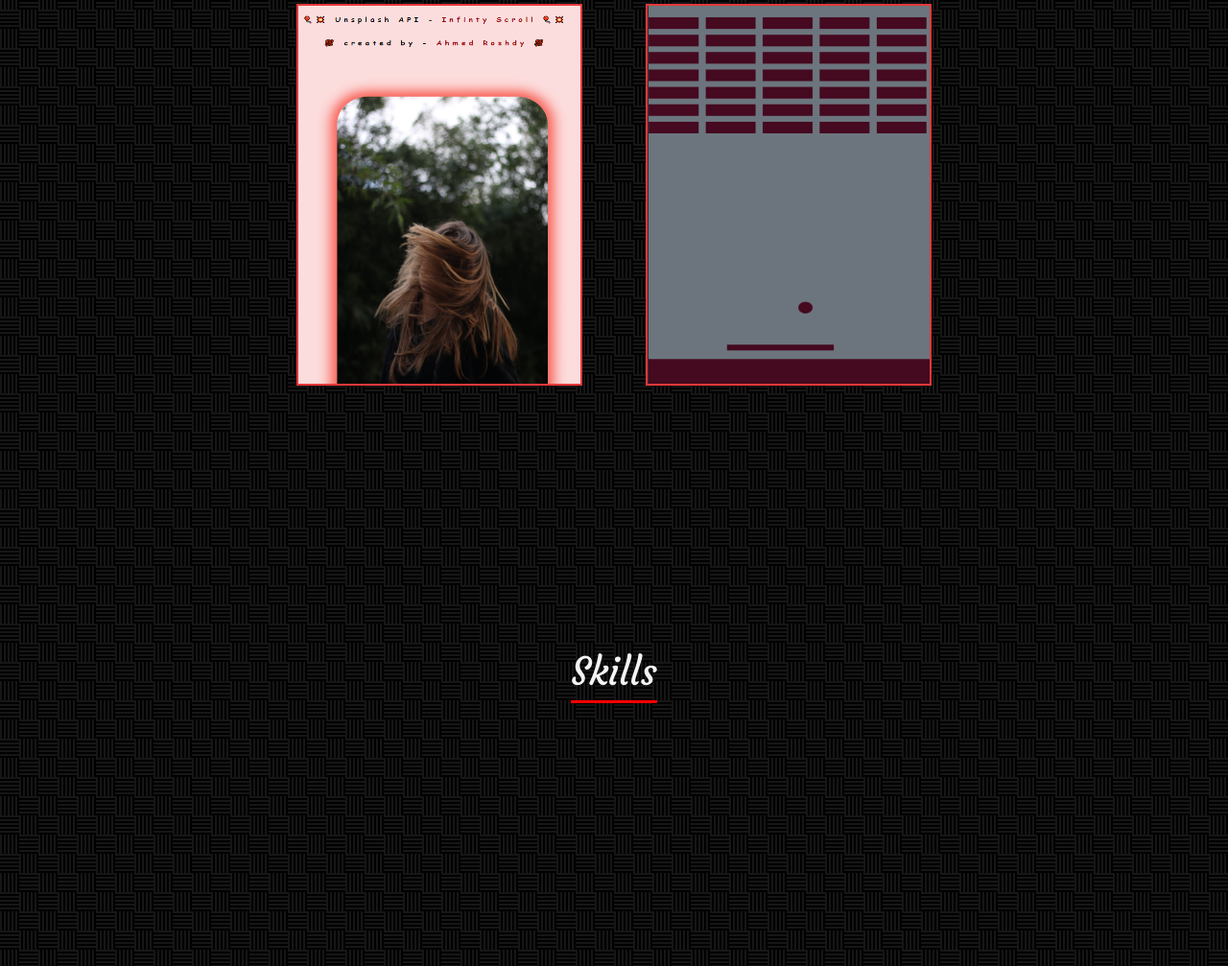
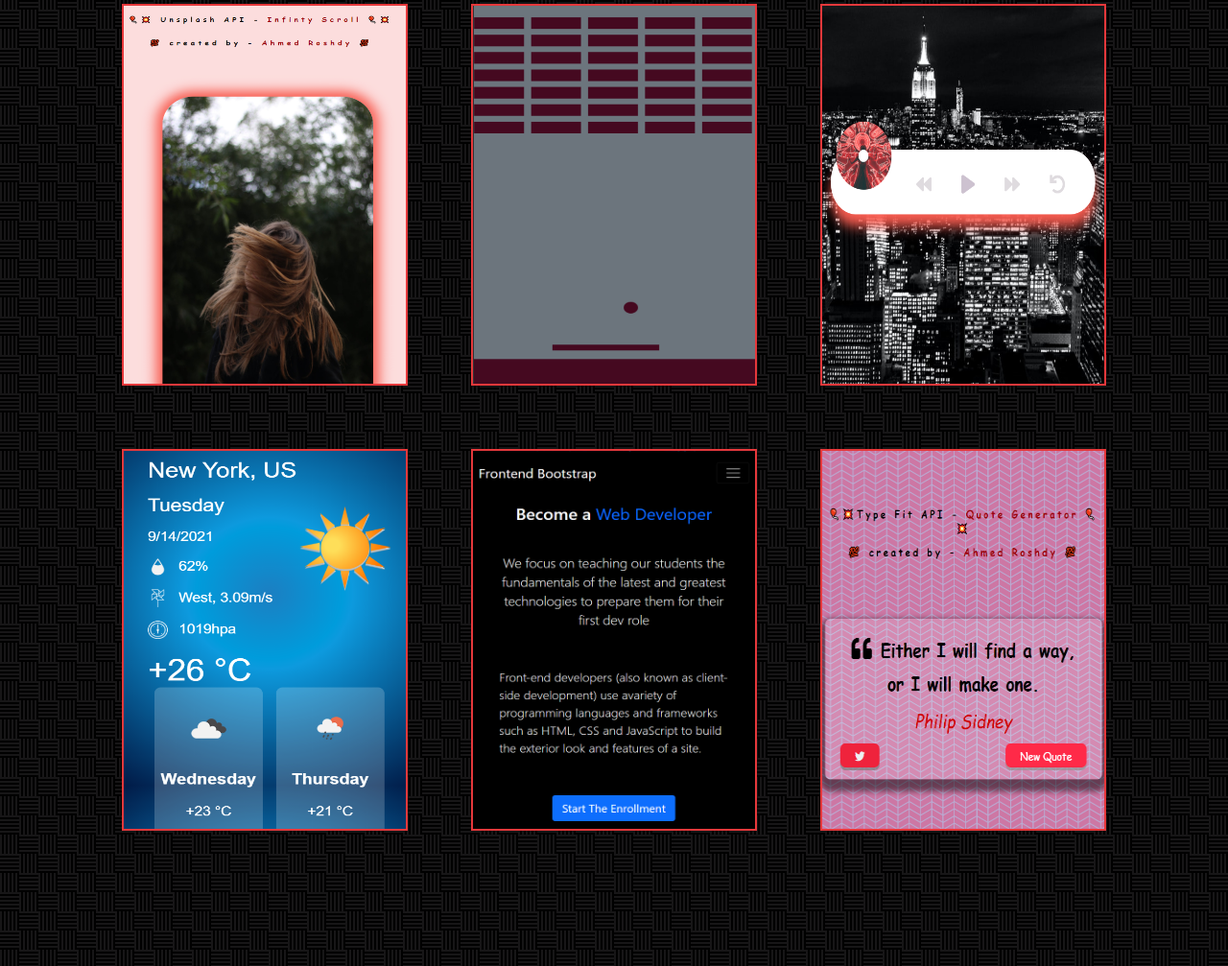
Before and after one commit to Ahmed-Roshdy-1/Ahmed-Roshdy, a plain HTML site: page index.html in a window 1280 px wide. Shown: the part 1790-2797 px from the top of the page at 96% size. Drawn offline with Linux system fonts and the light colour scheme; a web font is replaced by a local one.

Commit message:
projects section

```diff
--- a/css/style.css
+++ b/css/style.css
@@ -396,12 +396,13 @@ section {
 
 /* End Education Section */
 
-/*  */
+/*  Projects Section   */
 .projects {
   display: flex;
   justify-content: flex-start;
   flex-direction: column;
   align-items: center;
+  height: auto;
 }
 .card-conteainer {
   display: flex;
@@ -475,6 +476,7 @@ img {
 .card .back .details h2 {
   margin: 5px;
   padding: 0;
+  font-family: Vidaloka, sans-serif;
   font-size: 24px;
   color: var(--text-color);
   text-shadow: 2px 2px 5px var(--primary-color);
@@ -482,6 +484,7 @@ img {
 .card .back .details p {
   color: #fff;
   font-size: 18px;
+  font-family: Handlee, sans-serif;
 }
 #js {
   color: yellow;
@@ -493,6 +496,10 @@ img {
 }
 #html {
   color: #dc2f02;
+  font-size: 36px;
+}
+#bootstrap {
+  color: #7952b3;
   font-size: 36px;
 }
 
@@ -507,6 +514,13 @@ img {
   color: var(--secondary-color);
 }
 
-/*  */
+@media (max-width: 992px) {
+
+  .card-conteainer {
+    display: block;
+  }
+}
+
+/*  End Projects Section  */
 
 /* End Sections */
--- a/index.html
+++ b/index.html
@@ -171,6 +171,109 @@
           </div>
         </div>
         <!-- End Card -->
+        <!-- Card -->
+        <div class="card">
+          <div class="front"><img src="Images/Projects/Music Player.png" sizes="20px" /></div>
+          <div class="back">
+            <div class="details">
+              <h2>Music Player</h2>
+              <i class="bx bxl-javascript" id="js" title="JavaScrippt"></i>
+              <i class="bx bxl-css3" id="css" title="CSS"></i>
+              <i class="bx bxl-html5" id="html" title="HTML"></i>
+              <p>
+                Create music player including spinning image and song detail popup , Loop the same Song , Switch songs
+                and Progress bar.
+              </p>
+              <div class="icons">
+                <a href="https://github.com/Ahmed-Roshdy-1/Music-Player" target="_blank" title="GitHub Repo">
+                  <i class="bx bxl-github bx-tada-hover"></i>
+                </a>
+                <a href="https://ahmed-roshdy-1.github.io/Music-Player/" target="_blank" title="Live Demo">
+                  <i class="bx bx-link-external bx-tada-hover"></i>
+                </a>
+              </div>
+            </div>
+          </div>
+        </div>
+        <!-- End Card -->
+      </div>
+      <div class="card-conteainer">
+        <!-- Card -->
+        <div class="card">
+          <div class="front"><img src="Images/Projects/Weather App.png" sizes="20px" /></div>
+          <div class="back">
+            <div class="details">
+              <h2>Weather App</h2>
+              <i class="bx bxl-javascript" id="js" title="JavaScrippt"></i>
+              <i class="bx bxl-css3" id="css" title="CSS"></i>
+              <i class="bx bxl-html5" id="html" title="HTML"></i>
+              <p>
+                Weather Application using API that fetching from OpenWeatherMap and has forecasts for today and five day
+                after that.
+              </p>
+              <div class="icons">
+                <a href="https://github.com/Ahmed-Roshdy-1/Weather-Application" target="_blank" title="GitHub Repo">
+                  <i class="bx bxl-github bx-tada-hover"></i>
+                </a>
+                <a href="https://ahmed-roshdy-1.github.io/Weather-Application/" target="_blank" title="Live Demo">
+                  <i class="bx bx-link-external bx-tada-hover"></i>
+                </a>
+              </div>
+            </div>
+          </div>
+          <!-- End Card -->
+          <!-- Card -->
+        </div>
+        <!-- End Card -->
+        <!-- Card -->
+        <div class="card">
+          <div class="front"><img src="Images/Projects/Frontend Bootstrap.png" sizes="20px" /></div>
+          <div class="back">
+            <div class="details">
+              <h2>Frontend Bootstrap</h2>
+              <i class="bx bxl-bootstrap" id="bootstrap" title="Bootstrap"></i>
+              <i class="bx bxl-html5" id="html" title="HTML"></i>
+              <p>
+                Front-end-Bootstrap is a simple website built using HTML, Bootstrab as a side-project to enhance my
+                skill in Bootstrab5.
+              </p>
+              <div class="icons">
+                <a href="https://github.com/Ahmed-Roshdy-1/Front-end-Bootstrap" target="_blank" title="GitHub Repo">
+                  <i class="bx bxl-github bx-tada-hover"></i>
+                </a>
+                <a href="https://ahmed-roshdy-1.github.io/Breakout-Game/" target="_blank" title="Live Demo">
+                  <i class="bx bx-link-external bx-tada-hover"></i>
+                </a>
+              </div>
+            </div>
+          </div>
+        </div>
+        <!-- End Card -->
+        <!-- Card -->
+        <div class="card">
+          <div class="front"><img src="Images/Projects/Quote Generator.png" sizes="20px" /></div>
+          <div class="back">
+            <div class="details">
+              <h2>Quote Generator</h2>
+              <i class="bx bxl-javascript" id="js" title="JavaScrippt"></i>
+              <i class="bx bxl-css3" id="css" title="CSS"></i>
+              <i class="bx bxl-html5" id="html" title="HTML"></i>
+              <p>
+                this app Using an API to generate a random quote generator with Twitter integration and the quotes
+                fetched from TypeFit API.
+              </p>
+              <div class="icons">
+                <a href="https://github.com/Ahmed-Roshdy-1/Quote-Generator" target="_blank" title="GitHub Repo">
+                  <i class="bx bxl-github bx-tada-hover"></i>
+                </a>
+                <a href="https://ahmed-roshdy-1.github.io/Quote-Generator/" target="_blank" title="Live Demo">
+                  <i class="bx bx-link-external bx-tada-hover"></i>
+                </a>
+              </div>
+            </div>
+          </div>
+        </div>
+        <!-- End Card -->
       </div>
     </section>
     <section class="skills" id="skills">
```
Also changed, not shown: Images/Projects/Frontend Bootstrap.png (added), Images/Projects/Music Player.png (added), Images/Projects/Quote Generator.png (added), Images/Projects/Weather App.png (added).
